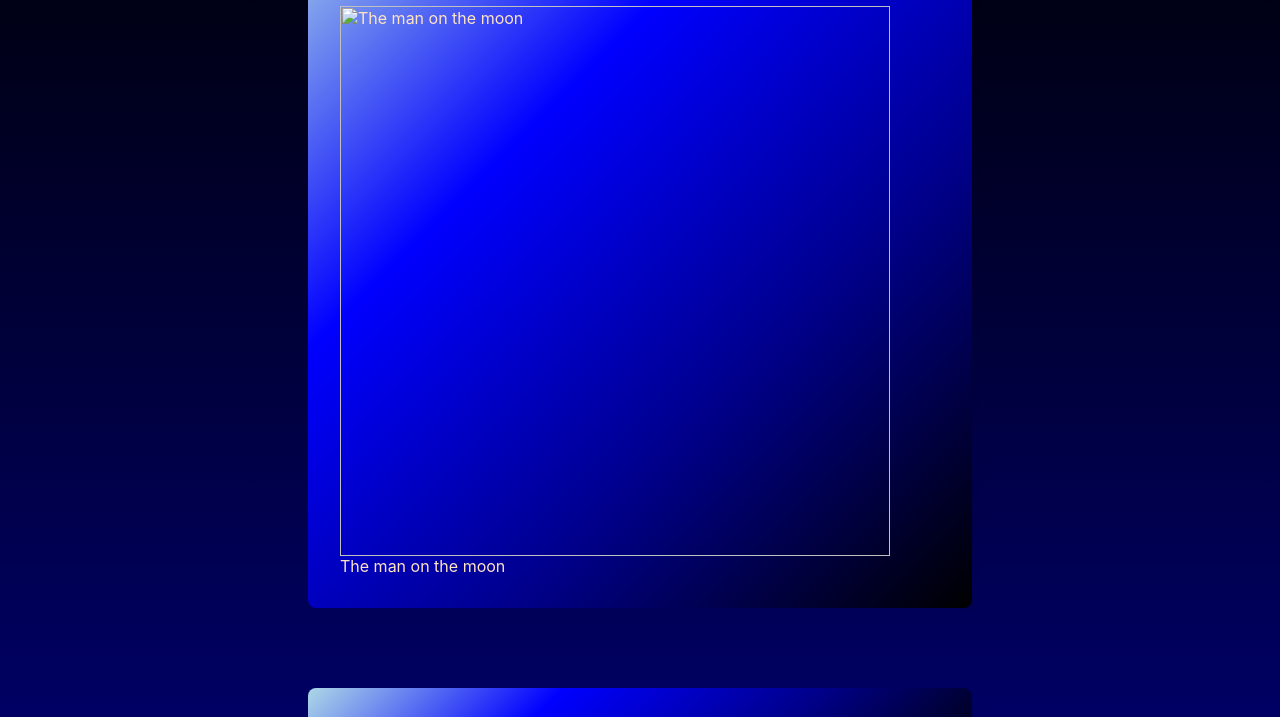
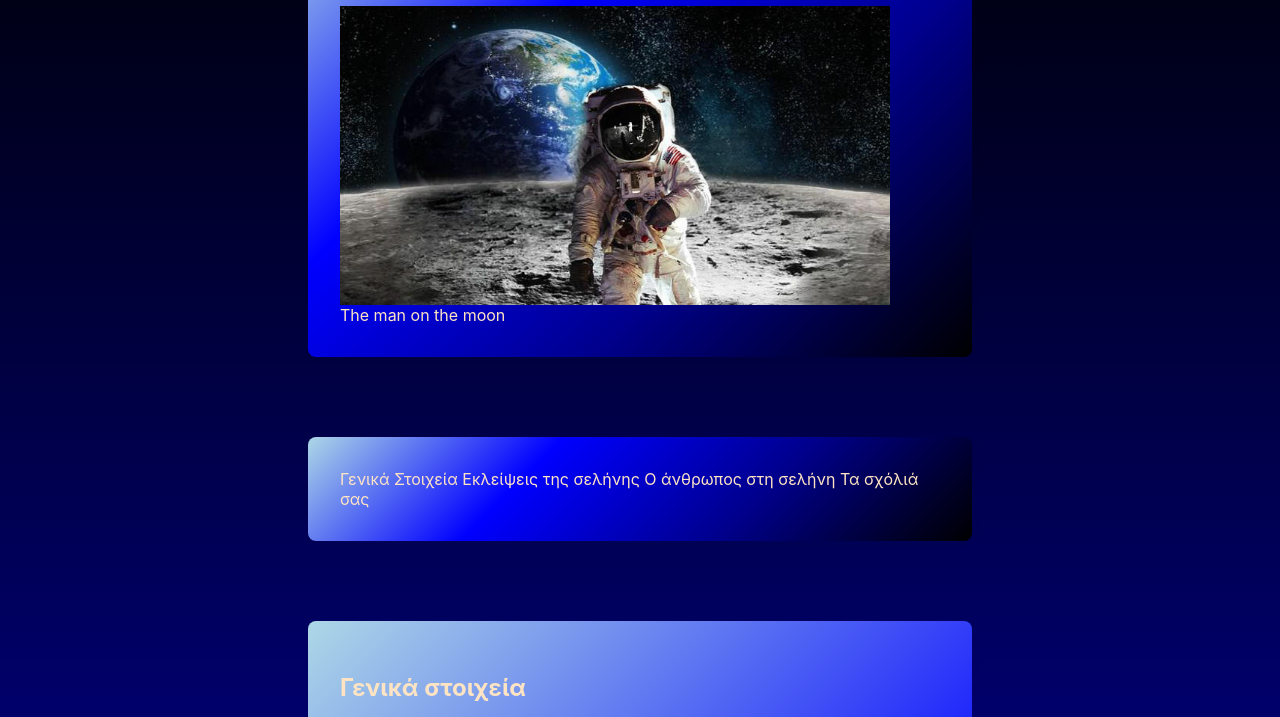
Before and after one commit to JoanGeo24/moon, a plain HTML site: page index.html in a window 1280 px wide. Shown: the part 192-909 px from the top of the page. Drawn offline with Linux system fonts and the light colour scheme.

Commit message:
Update index.html

```diff
--- a/index.html
+++ b/index.html
@@ -41,7 +41,7 @@ a:link, a:visited {
         <div>
             <header>
             <h1 id="top">Σελήνη</h1>
-            <img src="ergasiamathesis1/89628a9779ebd5644168ee580f68d569b61d02b3-5fd355b7669fe7446ab12048.jpg" width="550" title="moon" alt="The man on the moon" title='moon'><br>
+            <img src="89628a9779ebd5644168ee580f68d569b61d02b3-5fd355b7669fe7446ab12048.jpg" width="550" title="moon" alt="The man on the moon" title='moon'><br>
             <figurecaption>The man on the moon</figurecaption>
             </header>
         </div>
```
